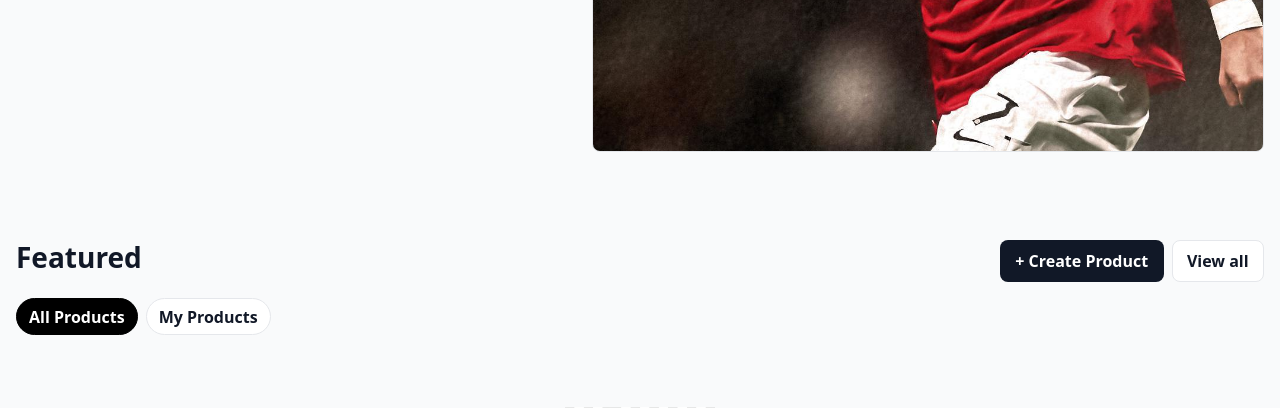
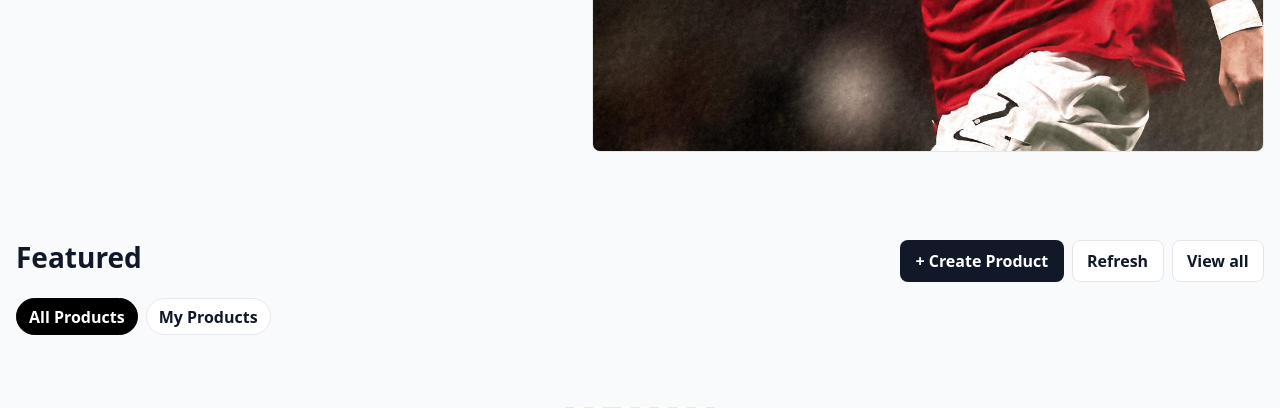
Before and after one commit to aldofahrezy/football-shop, a Django app: page / in a window 1280 px wide. Shown: the part 643-1051 px from the top of the page. Run offline with Django 5.2, Linux system fonts and the light colour scheme; the visitor is signed in with stand-in values (Sample User, id 1); data that the repository does not hold is empty; some libraries are stand-ins or nearby versions.

Commit message:
Completed Tugas Individu 6: Javascript dan AJAX

```diff
--- a/main/templates/main.html
+++ b/main/templates/main.html
@@ -7,6 +7,7 @@
   data-api-endpoint="{% url 'main:show_json' %}"
   data-product-detail-url-template="{% url 'main:show_product' '00000000-0000-0000-0000-000000000000' %}"
 >
+  <!-- Hero Section -->
   <section class="product-detail" style="align-items: center; padding: 2rem 0; background: transparent; border: none;">
       <div>
         <h1 class="page-title" style="font-size: 2.5rem; line-height: 1.2;">Gear up for the season</h1>
@@ -27,20 +28,39 @@
       </div>
   </section>
 
+  <!-- Product Section -->
   <section id="product-section" style="margin-top: 3rem;">
-    <div style="display: flex; justify-content: space-between; align-items: center; margin-bottom: 1rem; flex-wrap: wrap; gap: 1rem;">
+    <div
+      style="display: flex; justify-content: space-between; align-items: center;
+             margin-bottom: 1rem; flex-wrap: wrap; gap: 1rem;"
+    >
       <h2 class="page-title" style="margin: 0;">Featured</h2>
 
-      <div class="actions">
+      <div class="actions" style="display: flex; gap: 0.5rem; align-items: center;">
         {% if user.is_authenticated %}
-          <button type="button" class="btn btn-primary" style="background-color: #111827;" onclick="showProductModal('create')">
-              &#43; Create Product
+          <button
+            type="button"
+            class="btn btn-primary"
+            style="background-color: #111827;"
+            onclick="showProductModal('create')"
+          >
+            &#43; Create Product
           </button>
         {% endif %}
+
+        <button
+          id="refresh-products"
+          class="btn btn-secondary"
+          style="display: flex; align-items: center; gap: 0.4rem;"
+        >
+          Refresh
+        </button>
+
         <a href="{% url 'main:show_main' %}" class="btn btn-secondary">View all</a>
       </div>
     </div>
 
+    <!-- Filters -->
     <div class="filters" style="margin-bottom: 1.5rem;">
       <button id="filter-all" class="btn btn-chip">All Products</button>
       {% if user.is_authenticated %}
@@ -48,6 +68,7 @@
       {% endif %}
     </div>
 
+    <!-- States -->
     <div id="loading" class="hidden" style="text-align: center; padding: 3rem 1rem;">
       <p>Loading products...</p>
     </div>
@@ -59,6 +80,7 @@
       <p>No products to display.</p>
     </div>
 
+    <!-- Product Grid -->
     <div id="grid" class="hidden"></div>
   </section>
 </div>
@@ -66,7 +88,27 @@
 {% endblock content %}
 
 {% block scripts %}
-    {{ block.super }}
-    <script src="{% static 'js/modal.js' %}"></script>
-    <script src="{% static 'js/main_page.js' %}"></script>
+  {{ block.super }}
+  <script src="{% static 'js/modal.js' %}"></script>
+  <script src="{% static 'js/main_page.js' %}"></script>
+  <script>
+
+    document.addEventListener("DOMContentLoaded", () => {
+      const refreshButton = document.getElementById("refresh-products");
+      if (refreshButton) {
+        refreshButton.addEventListener("click", async () => {
+          refreshButton.disabled = true;
+          refreshButton.textContent = "Refreshing...";
+          try {
+            await fetchProductsFromServer(); // fungsi yang sudah ada
+          } catch (error) {
+            console.error("Error refreshing products:", error);
+          } finally {
+            refreshButton.disabled = false;
+            refreshButton.textContent = "Refresh";
+          }
+        });
+      }
+    });
+  </script>
 {% endblock scripts %}
--- a/static/js/main_page.js
+++ b/static/js/main_page.js
@@ -5,13 +5,6 @@ document.addEventListener('DOMContentLoaded', function() {
 
   // Mengambil data dari atribut data-* di HTML
   const container = document.querySelector('[data-api-endpoint]');
-
-// if (!container) {
-//     console.error('❌ Container dengan data-api-endpoint tidak ditemukan!');
-// } else {
-//     console.log("✅ API endpoint:", container.dataset.apiEndpoint);
-//     console.log("✅ Product detail template:", container.dataset.productDetailUrlTemplate);
-// }
 
   const PRODUCT_API_ENDPOINT = container.dataset.apiEndpoint;
   const PRODUCT_DETAIL_URL_TEMPLATE = container.dataset.productDetailUrlTemplate;
@@ -23,6 +16,7 @@ const emptyStateDisplay = document.getElementById('empty');
   const productGridContainer = document.getElementById('grid');
   const showAllProductsButton = document.getElementById('filter-all');
   const showMyProductsButton = document.getElementById('filter-my');
+  const refreshProductsButton = document.getElementById('refresh-products'); // 🔁 tombol refresh
 
   // ===================================================================================
   // STATE MANAGEMENT
@@ -82,7 +76,9 @@ function buildProductCardElement(product) {
     const detailLink = PRODUCT_DETAIL_URL_TEMPLATE.replace('00000000-0000-0000-0000-000000000000', product.id);
     const productName = DOMPurify.sanitize(product.name);
     const formattedPrice = `Rp${new Intl.NumberFormat('id-ID').format(product.price)},00`;
-    const thumbnailHtml = product.thumbnail ? `<img src="${DOMPurify.sanitize(product.thumbnail)}" alt="${productName} thumbnail" class="thumb">` : `<div class="thumb-placeholder">No Image</div>`;
+    const thumbnailHtml = product.thumbnail
+      ? `<img src="${DOMPurify.sanitize(product.thumbnail)}" alt="${productName} thumbnail" class="thumb">`
+      : `<div class="thumb-placeholder">No Image</div>`;
 
     const actionsHtml = CURRENT_USER_ID && Number(CURRENT_USER_ID) === Number(product.user_id)
       ? `<button onclick="openEditModal(event, '${product.id}')" class="btn btn-outline" style="flex-grow: 1;">Edit</button>
@@ -198,18 +194,58 @@ window.openEditModal = async function(event, productId) {
   // ===================================================================================
 
   function initializeProductsPage() {
-    if(showAllProductsButton) {
+    if (showAllProductsButton) {
       showAllProductsButton.addEventListener('click', () => {
         activeFilter = 'all';
         filterAndDisplayProducts();
       });
     }
-    if(showMyProductsButton) {
+    if (showMyProductsButton) {
       showMyProductsButton.addEventListener('click', () => {
         activeFilter = 'my';
         filterAndDisplayProducts();
       });
     }
+
+    if (refreshProductsButton) {
+      refreshProductsButton.addEventListener('click', async () => {
+        const originalText = refreshProductsButton.innerHTML;
+        refreshProductsButton.disabled = true;
+        refreshProductsButton.innerHTML = `
+          <span class="spinner"
+            style="
+              display:inline-block;
+              width:14px;
+              height:14px;
+              border:2px solid #fff;
+              border-top:2px solid transparent;
+              border-radius:50%;
+              margin-right:6px;
+              animation:spin 0.8s linear infinite;">
+          </span>
+          Refreshing...
+        `;
+        try {
+          await fetchProductsFromServer();
+        } catch (err) {
+          console.error('Error refreshing products:', err);
+        } finally {
+          refreshProductsButton.disabled = false;
+          refreshProductsButton.innerHTML = originalText;
+        }
+      });
+
+      // Tambahkan CSS animasi spin
+      const style = document.createElement('style');
+      style.innerHTML = `
+        @keyframes spin {
+          from { transform: rotate(0deg); }
+          to { transform: rotate(360deg); }
+        }
+      `;
+      document.head.appendChild(style);
+    }
+
     fetchProductsFromServer();
     document.addEventListener('productDataChanged', function(event) {
       console.log('Product data changed! Refreshing product list...', event.detail);
```
Lines whose indentation alone changed are shown as unchanged.
